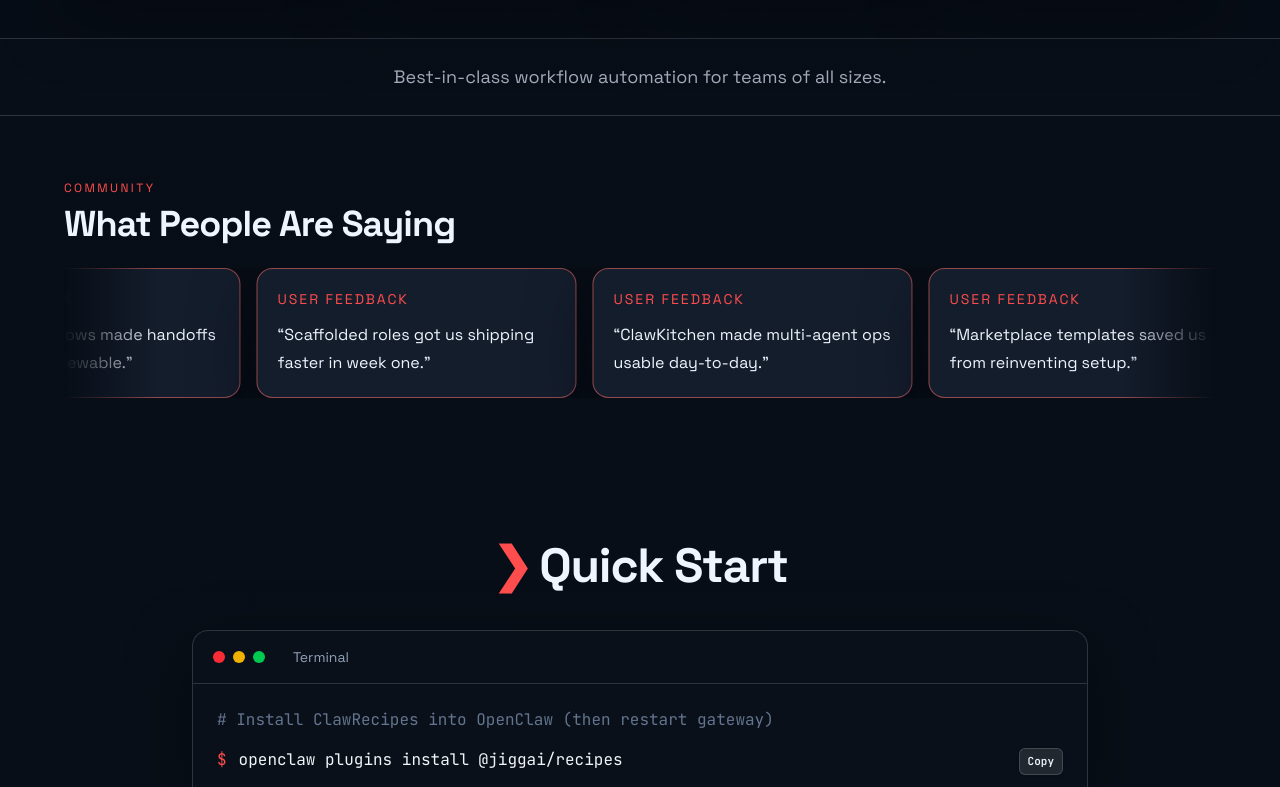
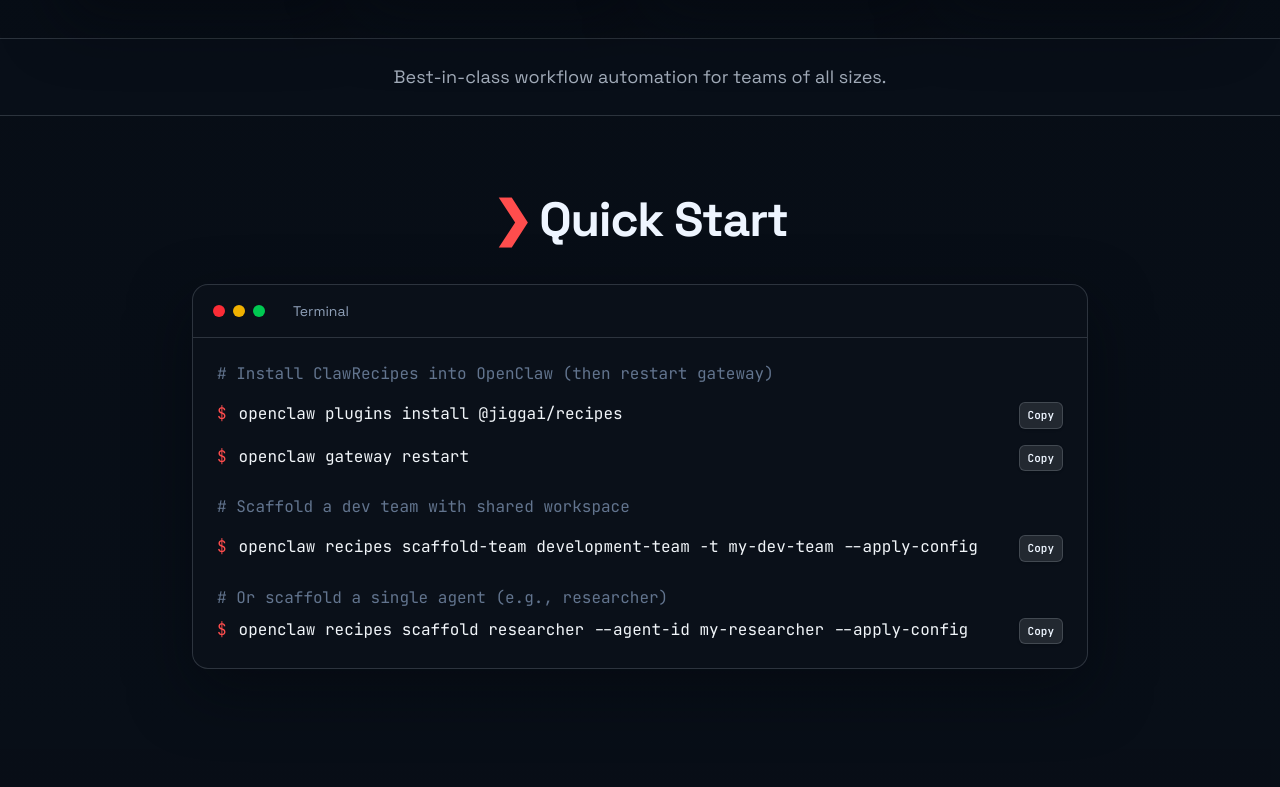
Before and after one commit to JIGGAI/ClawMarket, a Next.js app: page / in a window 1280 px wide. Shown: the part 1553-2340 px from the top of the page. Built offline with nearby package versions, Linux system fonts and the light colour scheme; no server answers.

Commit message:
feat: pending testimonials

```diff
--- a/src/app/page.tsx
+++ b/src/app/page.tsx
@@ -88,15 +88,6 @@ const whatYouGet = [
     iconBg: "bg-[#f43f5e]/20",
     iconColor: "text-[#fda4af]",
   },
-];
-
-const voices = [
-  "Finally a real team system, not just prompt chaos.",
-  "File-first workflows made handoffs obvious and reviewable.",
-  "Scaffolded roles got us shipping faster in week one.",
-  "ClawKitchen made multi-agent ops usable day-to-day.",
-  "Marketplace templates saved us from reinventing setup.",
-  "Cron loops turned recurring ops into a predictable system.",
 ];
 
 // These filenames include a narrow no-break space in the original screenshot name; use URL-encoded paths.
@@ -289,35 +280,6 @@ export default async function HomePage() {
       <div className="border-y border-[var(--border)] bg-[color:var(--bg)]/75 py-6 text-center">
         <p className="text-lg text-[var(--muted)]">Best-in-class workflow automation for teams of all sizes.</p>
       </div>
-
-      <FadeIn>
-        <section id="community-voices" className="px-6 py-16 lg:px-16">
-          <div className="mx-auto max-w-7xl">
-            <div className="mb-6 flex items-end justify-between gap-4">
-              <div>
-                <p className="text-xs uppercase tracking-[0.2em] text-[color:var(--coral-bright)]">Community</p>
-                <h2 className="mt-2 text-3xl font-bold tracking-tight text-[var(--text)] lg:text-4xl">
-                  What People Are Saying
-                </h2>
-              </div>
-            </div>
-
-            <div className="marquee-wrap">
-              <div className="marquee-track gap-4">
-                {[...voices, ...voices].map((quote, idx) => (
-                  <article
-                    key={`${quote}-${idx}`}
-                    className="w-[320px] shrink-0 rounded-2xl border border-[color:color-mix(in_oklab,var(--coral-bright)_45%,var(--border))] bg-[color:var(--card)] p-5 shadow-[var(--shadow)]"
-                  >
-                    <div className="text-sm uppercase tracking-[0.14em] text-[color:var(--coral-bright)]">User feedback</div>
-                    <p className="mt-3 text-base leading-7 text-[var(--text)]">&ldquo;{quote}&rdquo;</p>
-                  </article>
-                ))}
-              </div>
-            </div>
-          </div>
-        </section>
-      </FadeIn>
 
       <FadeIn>
         <section id="quick-start" className="px-6 py-20 lg:px-16">
```
